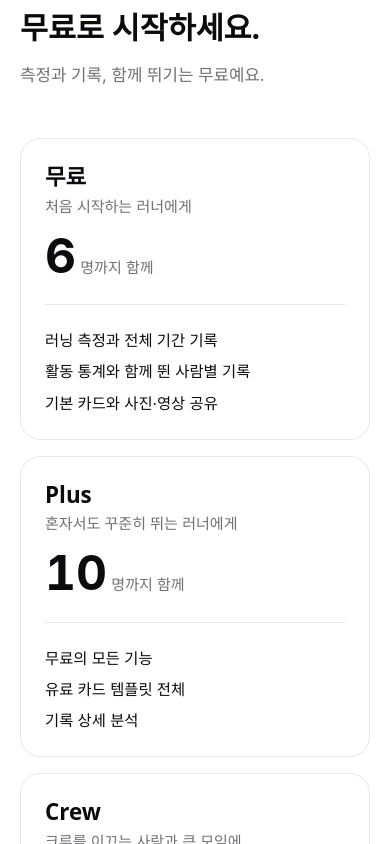
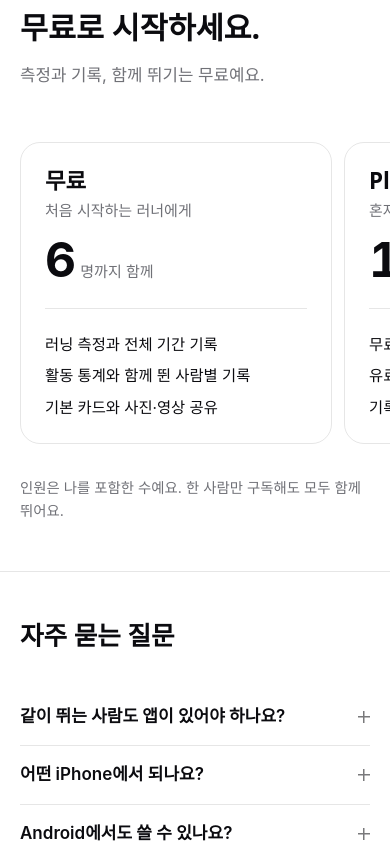
Before and after one commit to syncrun-labs/syncrun-web, a Next.js app: page / in a window 390 px wide. Shown: the part 5320-6164 px from the top of the page. Built offline with nearby package versions, Linux system fonts and the light colour scheme.

Commit message:
feat(landing): 모바일에서 플랜 카드를 옆으로 넘긴다 · #100
플랜 카드 세 장이 세로로 쌓여 화면 1.5장을 차지했다. 카드 섹션과 같은 방식으로 옆으로 넘기고,
넘기는 영역은 키보드로도 닿게 한다.

Refs #100

```diff
--- a/src/components/product/Plans.module.css
+++ b/src/components/product/Plans.module.css
@@ -57,8 +57,25 @@
 }
 
 @media (width <= 860px) {
+  /* 카드 섹션처럼 옆으로 넘긴다. 다음 플랜이 조금 보여 넘길 수 있다는 걸 알린다 */
   .grid {
-    grid-template-columns: minmax(0, 1fr);
+    display: flex;
+    gap: var(--space-3);
+    margin-inline: calc(var(--gutter) * -1);
+    padding: var(--space-1) var(--gutter) var(--space-4);
+    overflow-x: auto;
+    scroll-snap-type: x mandatory;
+    scroll-padding-inline: var(--gutter);
+    scrollbar-width: none;
+  }
+
+  .grid::-webkit-scrollbar {
+    display: none;
+  }
+
+  .grid article {
+    flex: 0 0 min(80vw, 320px);
+    scroll-snap-align: start;
   }
 
   .who {
--- a/src/components/product/Plans.tsx
+++ b/src/components/product/Plans.tsx
@@ -8,7 +8,7 @@ export default function Plans({ copy }: { copy: ProductCopy["plans"] }) {
     <section id="plans" className={`${s.plans} ${ui.wrap}`}>
       <h2>{copy.title}</h2>
       <p className={ui.lede}>{copy.lede}</p>
-      <div className={s.grid}>
+      <div className={s.grid} tabIndex={0} role="region" aria-label={copy.title}>
         {copy.items.map((p) => (
           <article key={p.name}>
             <h3>{p.name}</h3>
```
